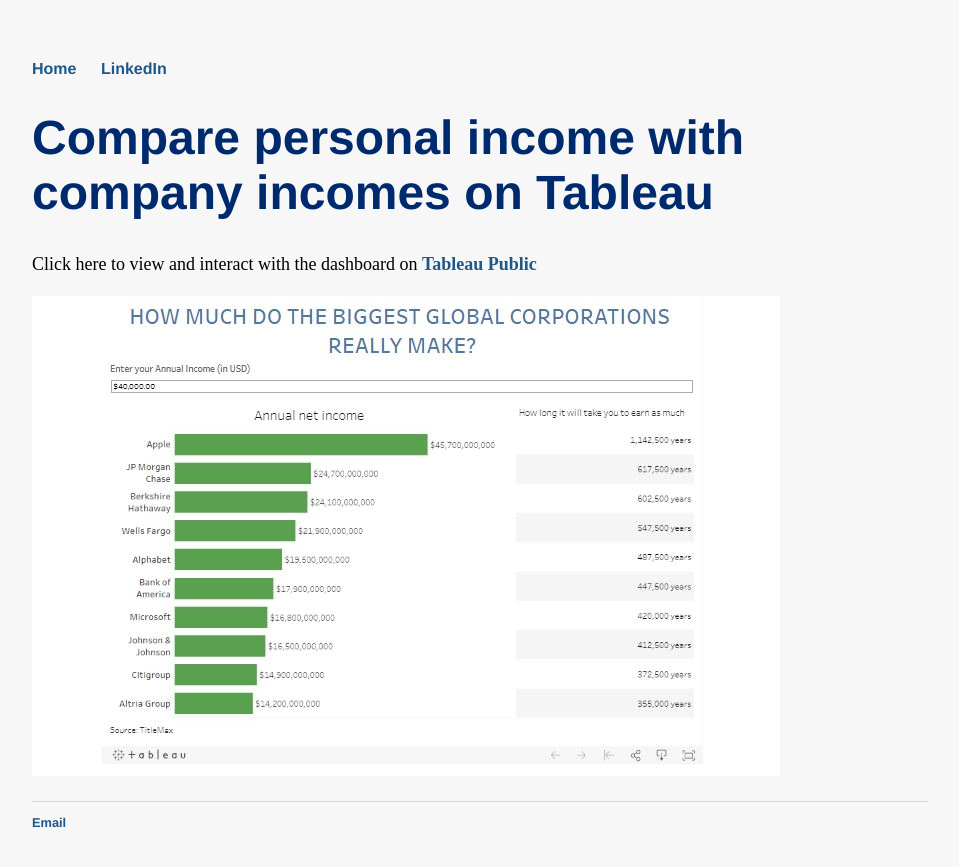
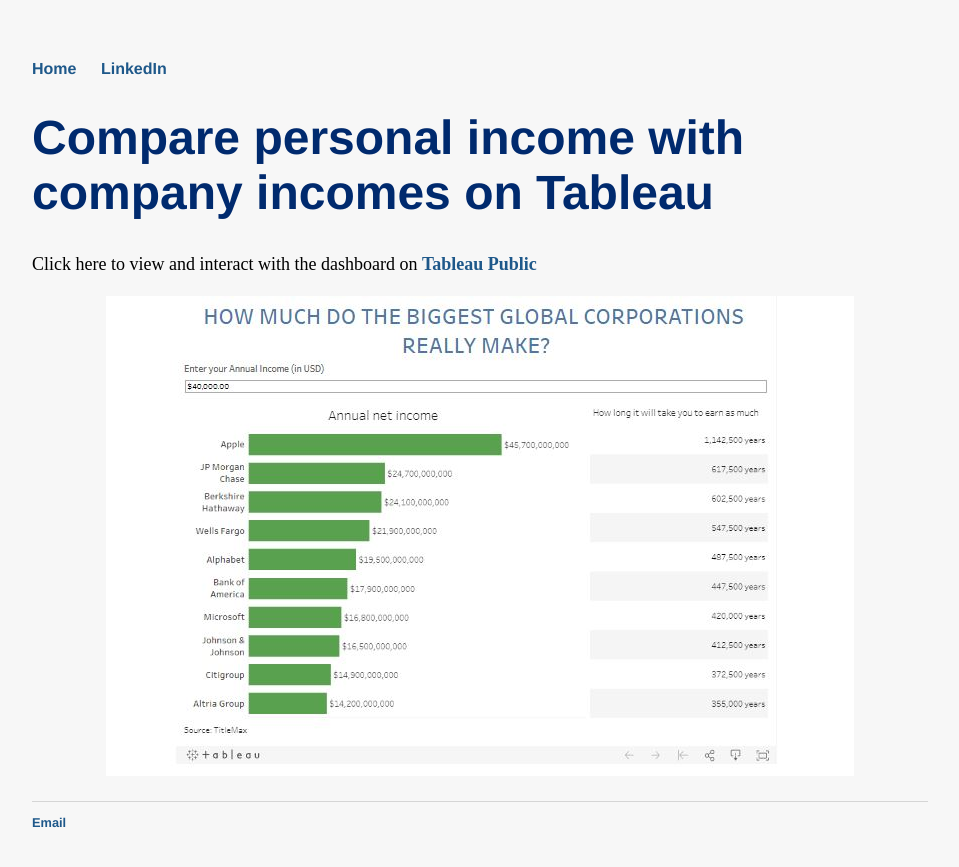
Before and after one commit to h2kh/h2kh.github.io, a Jekyll site: the page built from _posts/2019-06-05-Compare-personal-income-with-corporation-incomes-on-Tableau.md, in a window 1280 px wide. Shown: the top 867 px of the page, without its empty margins (160-1119 px from the left). Built offline with Jekyll 4.4.1, drawn with Linux system fonts in a browser that asks for light colours.

Commit message:
Update 2019-06-05-Compare-personal-income-with-corporation-incomes-on-Tableau.md

```diff
--- a/_posts/2019-06-05-Compare-personal-income-with-corporation-incomes-on-Tableau.md
+++ b/_posts/2019-06-05-Compare-personal-income-with-corporation-incomes-on-Tableau.md
@@ -6,4 +6,6 @@
 
 Click here to view and interact with the dashboard on **[Tableau Public](https://public.tableau.com/views/Comparingpersonalandcorporationincome/Dashboard?:embed=y&:display_count=yes&:origin=viz_share_link)**
 
-![Dashboard snapshot](/assets/tableaucorp.JPG)
+{:refdef: style="text-align: center;"}
+![Dashboard snapshot]({{ site.baseimg }}/assets/tableaucorp.JPG)
+{: refdef}
```
